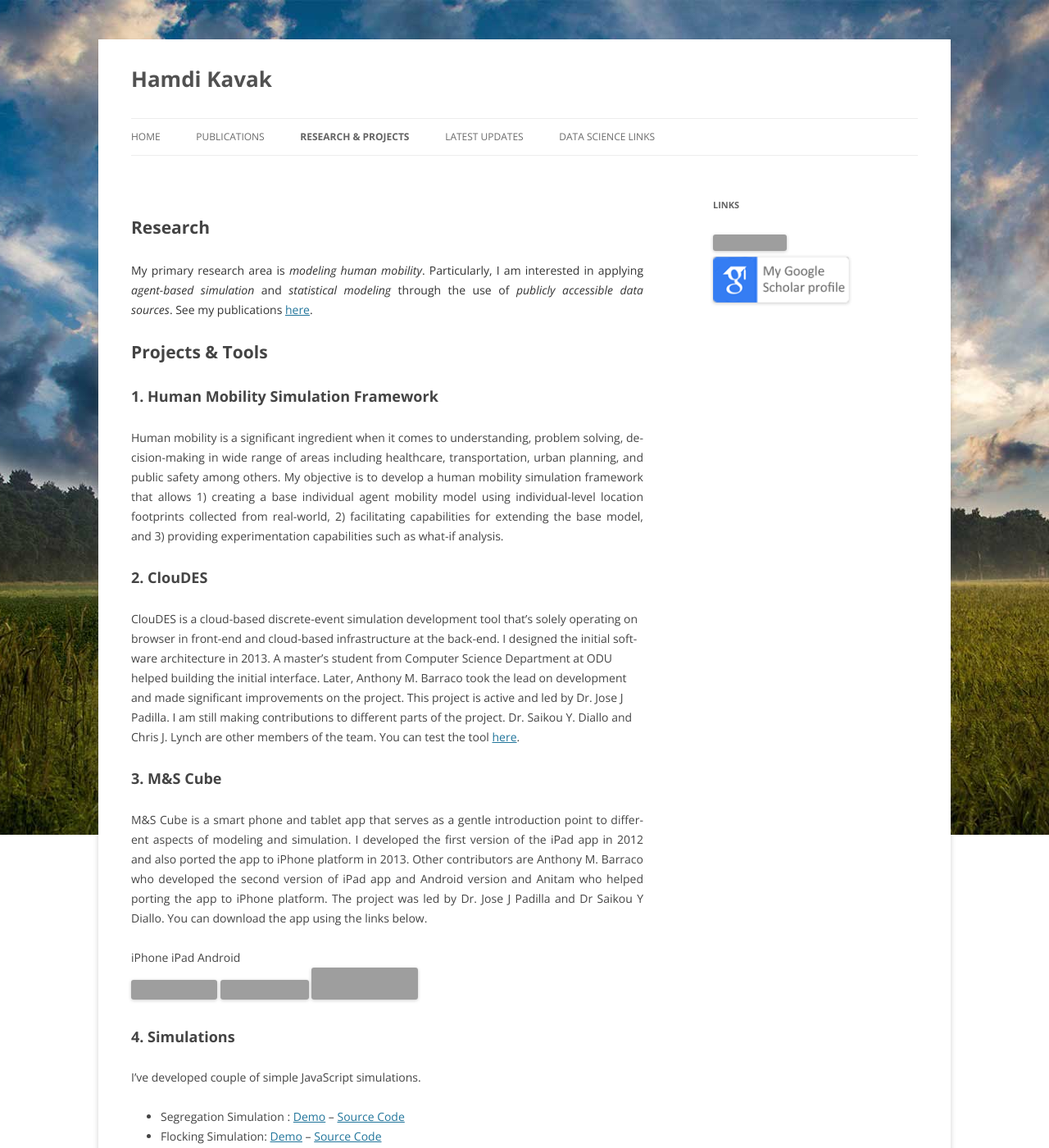
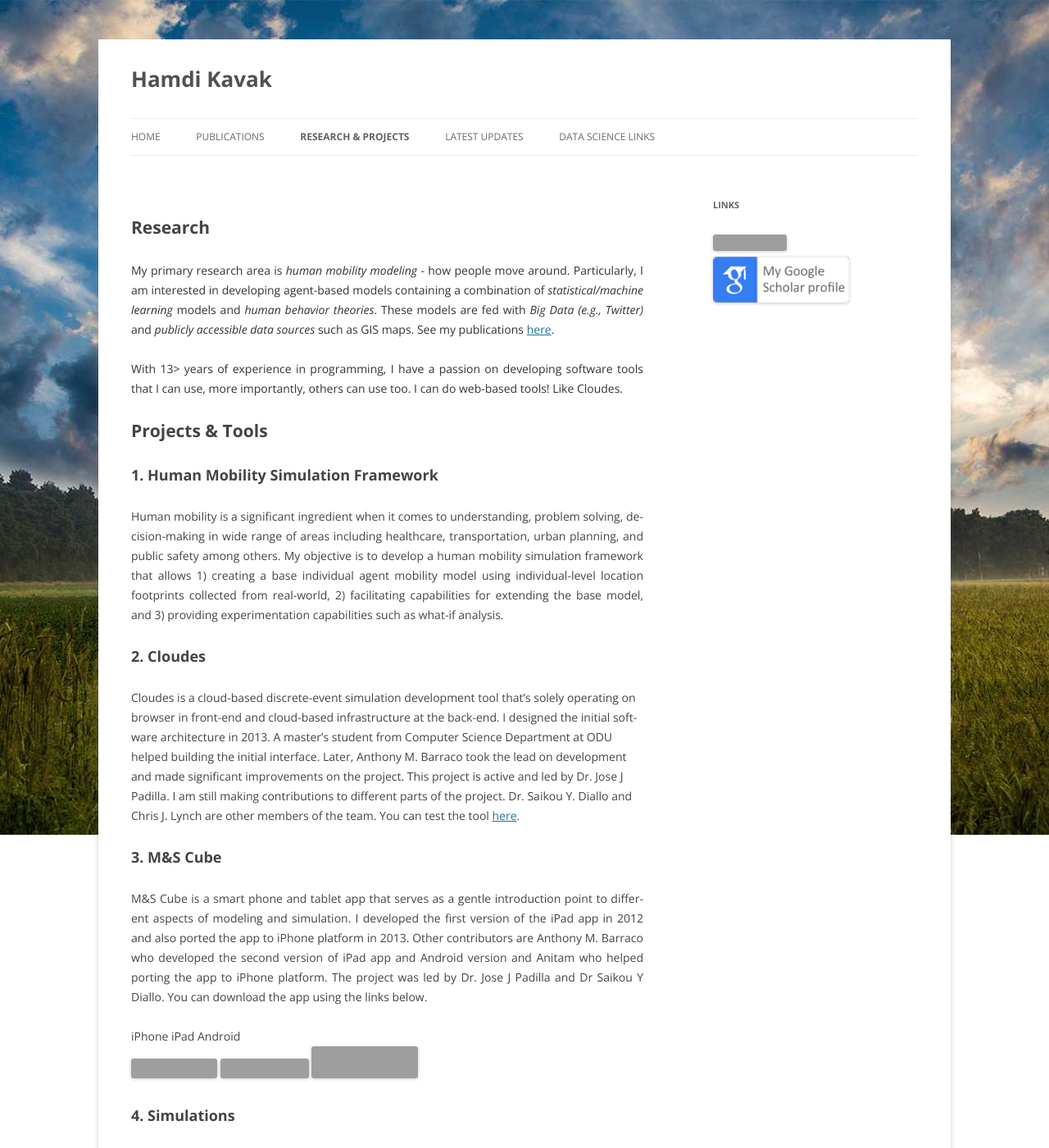
Before and after one commit to hamdikavak/hamdikavak.github.io, a Jekyll site: the page built from research-and-projects/index.html, in a window 1280 px wide and 1400 px high. Shown: the whole window at 82% size. Built offline with Jekyll 4.4.1, drawn with Linux system fonts in a browser that asks for light colours; nearby versions of some CDN libraries; library files that are not in the unit come from our copies; grey boxes are pictures that could not be loaded.

Commit message:
Update index.html

```diff
--- a/research-and-projects/index.html
+++ b/research-and-projects/index.html
@@ -2,15 +2,20 @@
 layout: default
 body: home
 title: Hamdi Kavak's Home Page
-description: Hamdi Kavak is a PhD student working on Modeling and Simulation.
+description: Hamdi Kavak is a PhD candidate working on Modeling and Simulation of human mobility.
 current_page_research: current_page_item
 ---
 <h1>Research</h1>
-<p style="text-align: justify;"><span style="color: #333333;">My primary research area is <em>modeling human mobility</em>.
-Particularly, I am interested in applying <em>agent-based simulation</em> and <em>statistical modeling</em>
-through the use of <em>publicly accessible data sources</em>.
+<p style="text-align: justify;"><span style="color: #333333;">My primary research area is <em>human mobility modeling</em> - how people move around.
+Particularly, I am interested in developing agent-based models containing a combination of <em>statistical/machine learning</em> models and <em>human behavior theories</em>.
+These models are fed with <em>Big Data (e.g., Twitter)</em> and <em>publicly accessible data sources</em> such as GIS maps.
 See my publications <a title="Publications" href="{{ site.baseurl }}/publications/">here</a>.<br />
 </span></p>
+<p style="text-align: justify;"><span style="color: #333333;">With 13> years of experience in programming, I have a passion on developing software tools that I can use, more importantly, others can use too.
+  I can do web-based tools! Like Cloudes.
+  <br />
+</span></p>
+
 <h1>Projects &amp; Tools</h1>
 <h2>1. Human Mobility Simulation Framework</h2>
 <p style="text-align: justify;">
@@ -25,8 +30,8 @@ the base model, and
 3) providing experimentation capabilities
 such as what-if analysis.
   </p>
-<h2>2. ClouDES</h2>
-<p>ClouDES is a cloud-based discrete-event simulation development tool that&#8217;s solely operating on browser in front-end and cloud-based infrastructure at the back-end.
+<h2>2. Cloudes</h2>
+<p>Cloudes is a cloud-based discrete-event simulation development tool that&#8217;s solely operating on browser in front-end and cloud-based infrastructure at the back-end.
 I designed the initial software architecture in 2013. A master&#8217;s student from Computer Science Department at ODU helped building the initial interface.
 Later, Anthony M. Barraco took the lead on development and made significant improvements on the project. This project is active and led by Dr. Jose J Padilla. I am still making contributions to different parts of the project. Dr. Saikou Y. Diallo and Chris J. Lynch are other members of the team. You can test the tool <a title="ClouDES" href="http://www.cloudes.me">here</a>.</p>
 <h2>3. M&amp;S Cube</h2>
```
